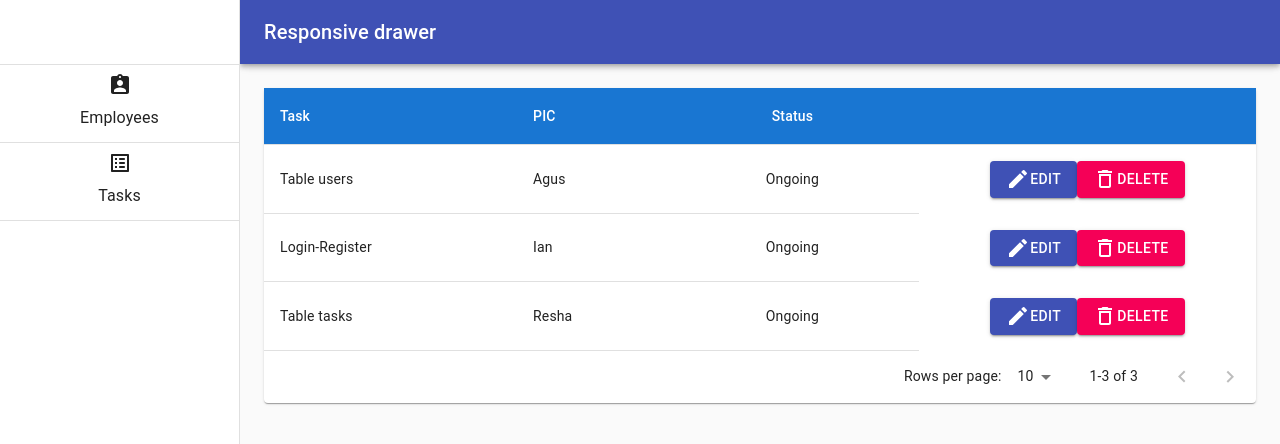
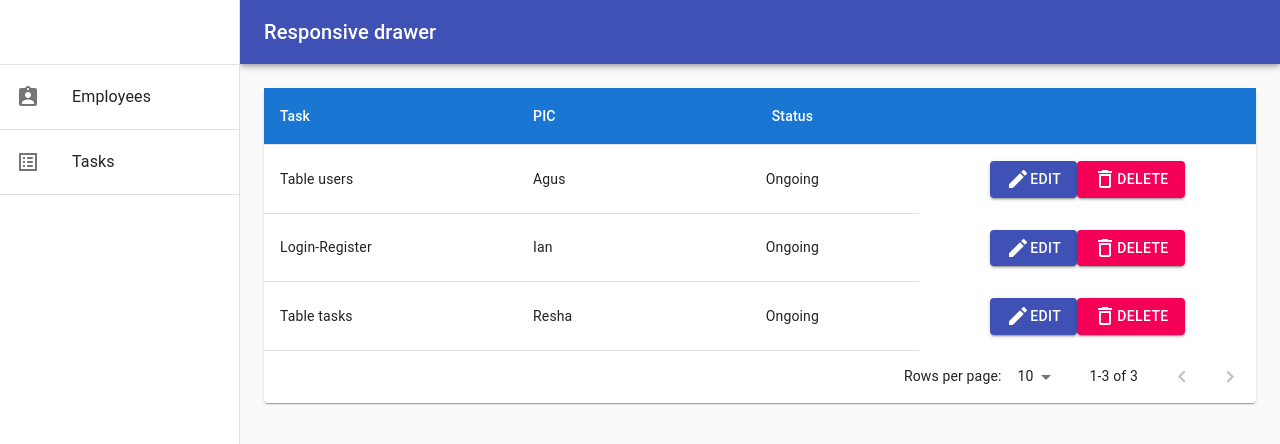
Before and after one commit to Task-Manage/front-end, a React (Create React App) app: page / in a window 1280 px wide. Shown: the top 444 px of the page. Built offline with nearby package versions, Linux system fonts and the light colour scheme.

Commit message:
update new model in user+admin page

```diff
--- a/src/Pages/AdminPage/AdminPage.jsx
+++ b/src/Pages/AdminPage/AdminPage.jsx
@@ -1,11 +1,11 @@
 import React from "react";
-import { List, ListItemText } from "@material-ui/core";
-import { AssignmentIndRounded, ListAltRounded } from "@material-ui/icons";
 
 import TableComponent from "../../Components/TableComponent/TableComponent";
 import AlertDelete from "../../Components/AlertDelete/AlertDelete";
 import ModalEdit from "../../Components/ModalEdit/ModalEdit";
 import Sidebar from "../../Components/Sidebar/Sidebar";
+import TabTask from "../../Components/TabTask/TabTask";
+import TabEmployees from "../../Components/TabEmployees/TabEmployees";
 
 function AdminPage() {
   const alertDelete = <AlertDelete />;
@@ -13,16 +13,8 @@ function AdminPage() {
   const table = (
     <TableComponent modalEdit={modalEdit} alertDelete={alertDelete} />
   );
-  const tabTasks = (
-    <List>
-      <ListAltRounded /> <ListItemText primary="Tasks" />
-    </List>
-  );
-  const tabEmployees = (
-    <List>
-      <AssignmentIndRounded /> <ListItemText primary="Employees" />
-    </List>
-  );
+  const tabTasks = <TabTask />;
+  const tabEmployees = <TabEmployees />;
   return (
     <div>
       <Sidebar tabEmployees={tabEmployees} tabTasks={tabTasks} table={table} />
```
Also changed, not shown: src/Pages/UserPage/UserPage.jsx (+2 -7 lines).
